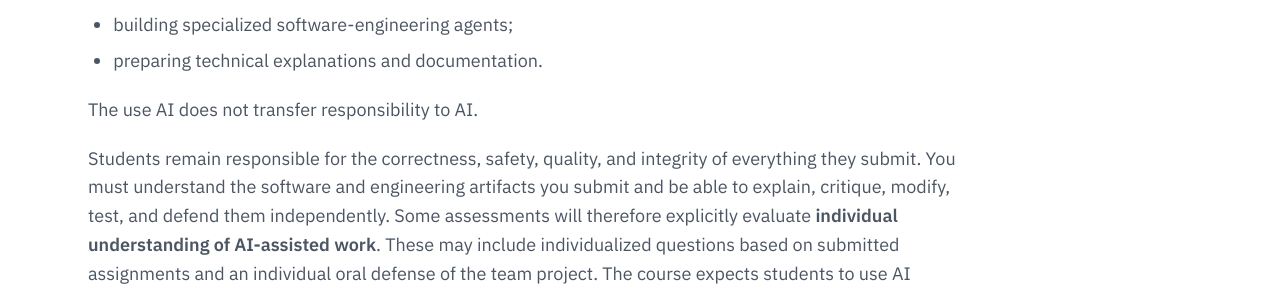
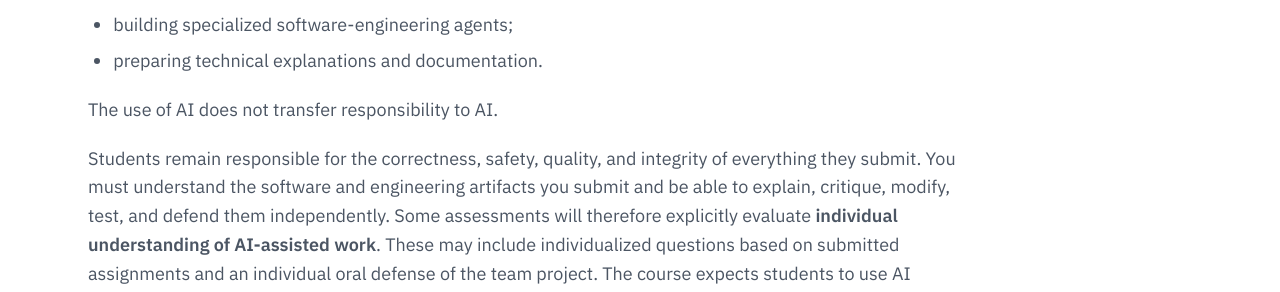
Before and after one commit to JaneClelandHuang/uav-native-ai, a Jekyll site: the page built from syllabus.md, in a window 1280 px wide and 900 px high, scrolled down 3956 px. Shown: the part 162-454 px from the top of the window. Built offline with Jekyll 4.4.1, drawn with Linux system fonts in a browser that asks for light colours.

Commit message:
Pre-launch polish: mobile-safe tables, fix dropped article in AI policy
- Wrap all 6 tables (schedule's two, syllabus's four grading tables) in
  .table-wrap so they scroll within themselves on narrow screens instead
  of forcing the whole page to scroll horizontally.
- Fix "The use AI does not..." -> "The use of AI does not..."

Co-Authored-By: Claude Sonnet 5 <noreply@anthropic.com>
Claude-Session: https://claude.ai/code/session_01UfY8esQLQoaAmjs3J5XarZ

```diff
--- a/syllabus.md
+++ b/syllabus.md
@@ -115,7 +115,7 @@ Students are encouraged and, for many assignments, required to use tools such as
 - building specialized software-engineering agents;
 - preparing technical explanations and documentation.
 
-The use AI does not transfer responsibility to AI.
+The use of AI does not transfer responsibility to AI.
 
 Students remain responsible for the correctness, safety, quality, and integrity of everything they submit. You must understand the software and engineering artifacts you submit and be able to explain, critique, modify, test, and defend them independently. Some assessments will therefore explicitly evaluate **individual understanding of AI-assisted work**. These may include individualized
 questions based on submitted assignments and an individual oral defense of the team project. The course expects students to use AI effectively **while retaining engineering judgment and individual understanding**.
@@ -151,6 +151,8 @@ The course is graded on a 1,000-point scale. Assessment progresses from individu
 
 ### Individual Skill-Building Assignments — 400 points
 
+<div class="table-wrap" markdown="1">
+
 | Deliverable | Points |
 |---|---:|
 | HW1 — UAV Infrastructure & Architecture | 50 |
@@ -162,9 +164,13 @@ The course is graded on a 1,000-point scale. Assessment progresses from individu
 | HW7 — Onboard Intelligence / Reasoning Pipeline | 60 |
 | **Subtotal** | **400** |
 
+</div>
+
 Generative AI use is expected on these assignments. Assignment grades therefore reflect both the quality of the submitted engineering artifact and demonstrated individual understanding of that artifact. Students may be asked individualized questions based on their submitted work and should be prepared to explain, critique, diagnose, and modify what they submit.
 
 ### Team Project Milestones — 250 points
+
+<div class="table-wrap" markdown="1">
 
 | Deliverable | Points |
 |---|---:|
@@ -174,9 +180,13 @@ Generative AI use is expected on these assignments. Assignment grades therefore
 | D4 — Testing Agent + Engineering Evidence | 80 |
 | **Subtotal** | **250** |
 
+</div>
+
 Project milestones are maintained through the team's evolving GitHub Pages project website and project repository. Milestones emphasize working software, architectural reasoning, integration, testing, evidence, and effective technical communication rather than lengthy standalone reports.
 
 ### Final Project Assessment — 350 points
+
+<div class="table-wrap" markdown="1">
 
 | Deliverable | Points |
 |---|---:|
@@ -184,6 +194,8 @@ Project milestones are maintained through the team's evolving GitHub Pages proje
 | D5 — Final Project Website / Engineering Evidence | 100 |
 | Individual Oral Project Defense | 100 |
 | **Subtotal** | **350** |
+
+</div>
 
 The final project assessment constitutes 35% of the course grade. It evaluates three complementary forms of evidence:
 
@@ -196,12 +208,16 @@ The team project grade and individual oral-defense grade are separate. Strong te
 
 ### Total
 
+<div class="table-wrap" markdown="1">
+
 | Category | Points | Course Weight |
 |---|---:|---:|
 | Individual Skill-Building Assignments | 400 | 40% |
 | Team Project Milestones | 250 | 25% |
 | Final Project Assessment | 350 | 35% |
 | **Total** | **1,000** | **100%** |
+
+</div>
 
 ## Attendance and Participation
 
```
Also changed, not shown: schedule.md (+8 -0 lines).
